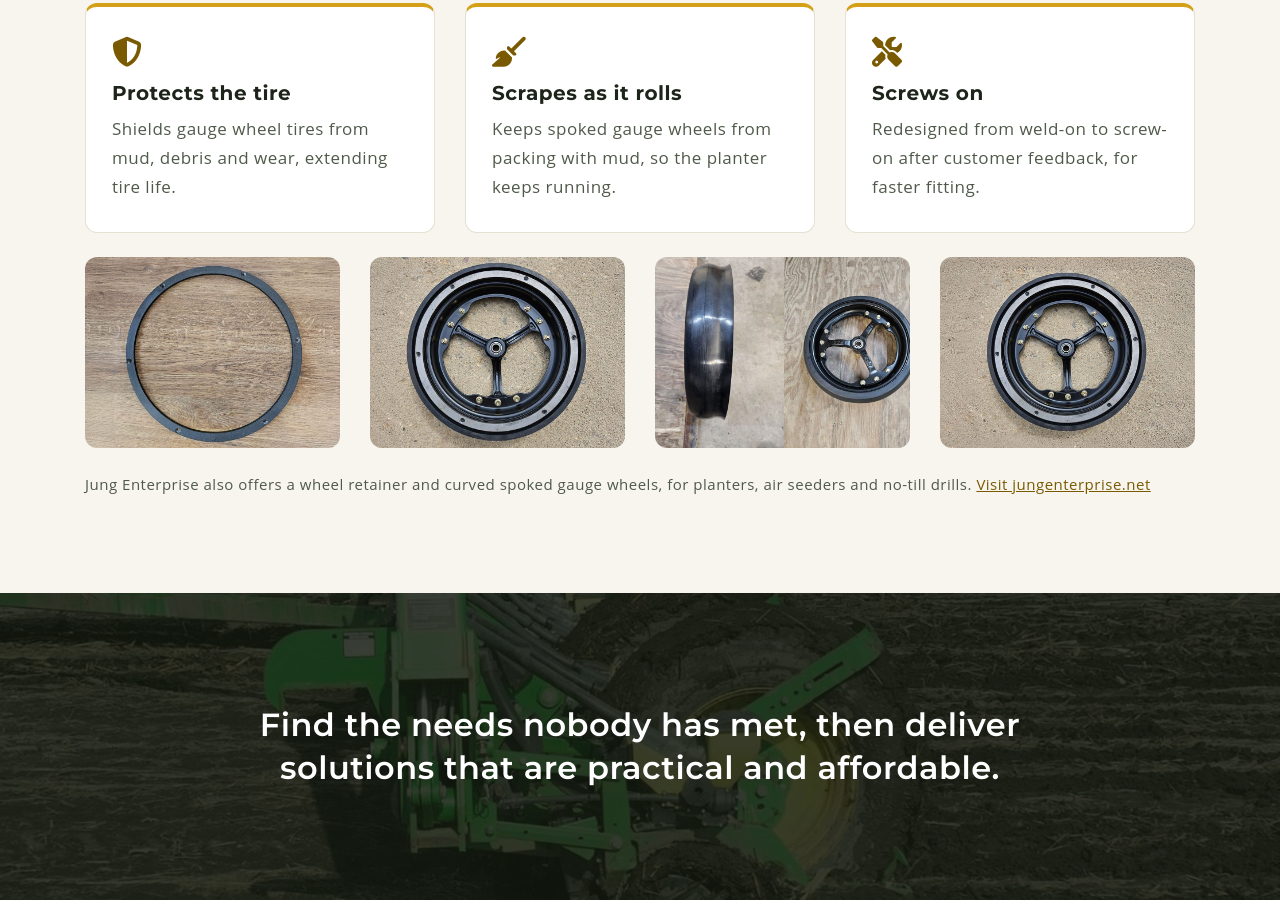
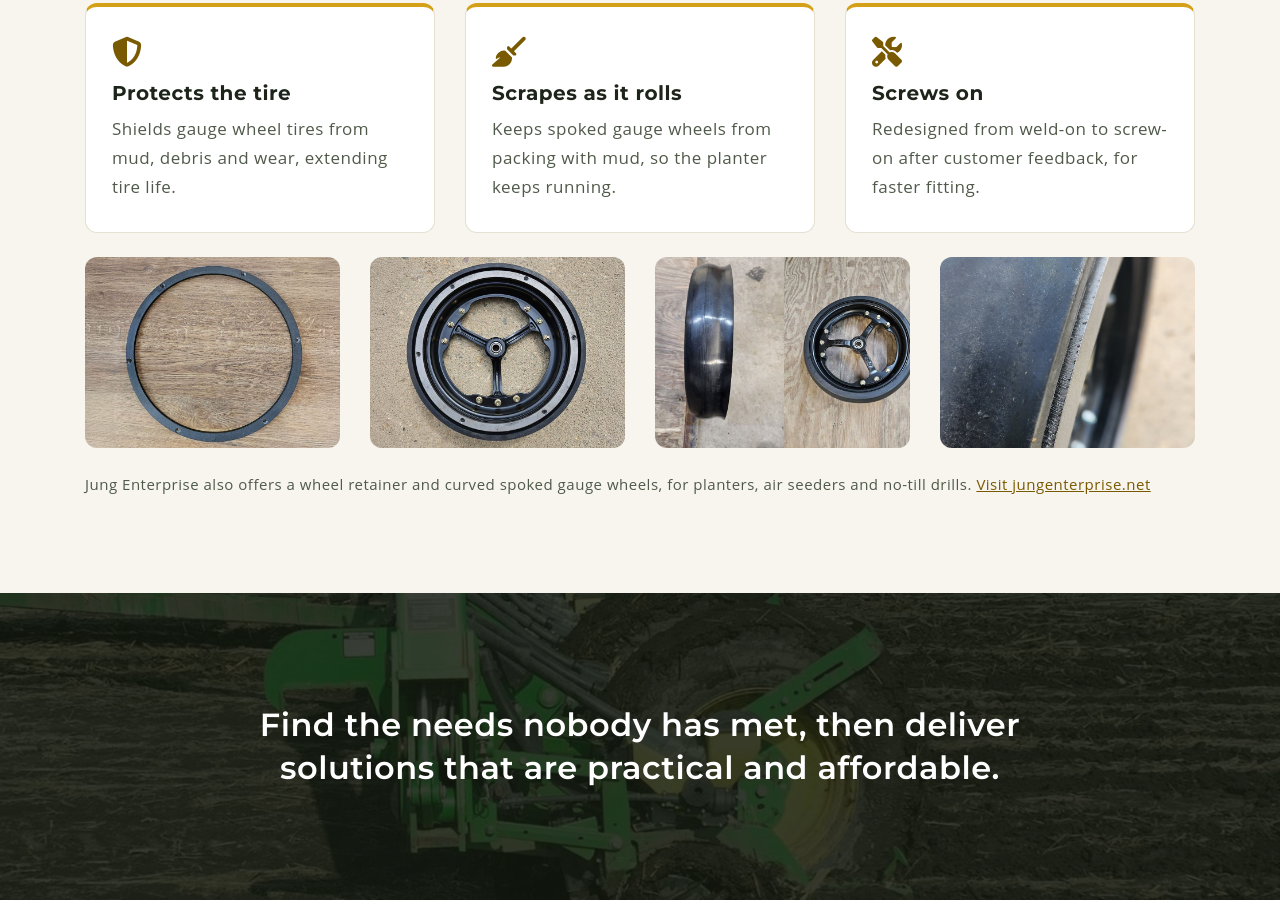
Before and after one commit to RanaTahirBilal/allan-jung, a plain HTML site: page index.html in a window 1280 px wide. Shown: the part 1916-2840 px from the top of the page. Drawn offline with Linux system fonts and the light colour scheme.

Commit message:
Add files via upload

```diff
--- a/index.html
+++ b/index.html
@@ -100,7 +100,7 @@
       <div class="col-sm-6 col-lg-3"><figure><img src="img/steel-ring.jpg" width="1000" height="667" loading="lazy" alt="The steel ring on its own"></figure></div>
       <div class="col-sm-6 col-lg-3"><figure><img src="img/gauge-wheel-ring.jpg" width="1000" height="667" loading="lazy" alt="A gauge wheel with the ring fitted"></figure></div>
       <div class="col-sm-6 col-lg-3"><figure><img src="img/gauge-wheels.jpg" width="1000" height="667" loading="lazy" alt="Curved spoked gauge wheels"></figure></div>
-      <div class="col-sm-6 col-lg-3"><figure><img src="img/ring-top.jpg" width="1000" height="750" loading="lazy" alt="Gauge wheel and ring seen from above"></figure></div>
+      <div class="col-sm-6 col-lg-3"><figure><img src="img/ring-proud.jpg" width="1000" height="750" loading="lazy" alt="The steel ring standing proud of the gauge wheel tire lip"></figure></div>
     </div>
     <p class="aj-small">Jung Enterprise also offers a wheel retainer and curved spoked gauge wheels, for planters, air seeders and no-till drills. <a href="https://jungenterprise.net/" target="_blank" rel="noopener">Visit jungenterprise.net</a></p>
   </div>
@@ -192,8 +192,6 @@
   <div class="container">
     <p>&copy; <span id="aj-year">2026</span> Allan Jung, Jung Enterprise Inc. Ipswich, South Dakota.</p>
   </div>
-
-<p style="margin:18px 0 0;font-size:12px;line-height:1.5;opacity:.6;letter-spacing:.02em">made by <a href="https://ranatahirbilal.com" rel="nofollow noopener" target="_blank" style="color:inherit;text-decoration:none;border-bottom:1px solid currentColor">Rana Tahir Bilal</a></p>
 </footer>
 
 <script src="js/aj-site.js"></script>
```
